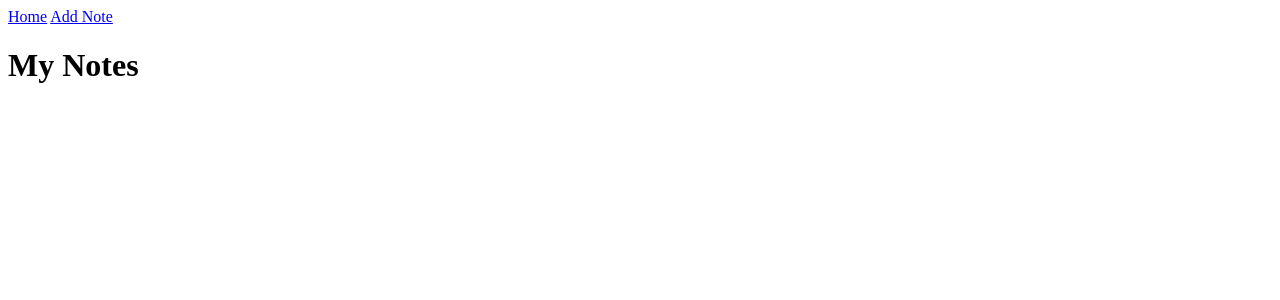
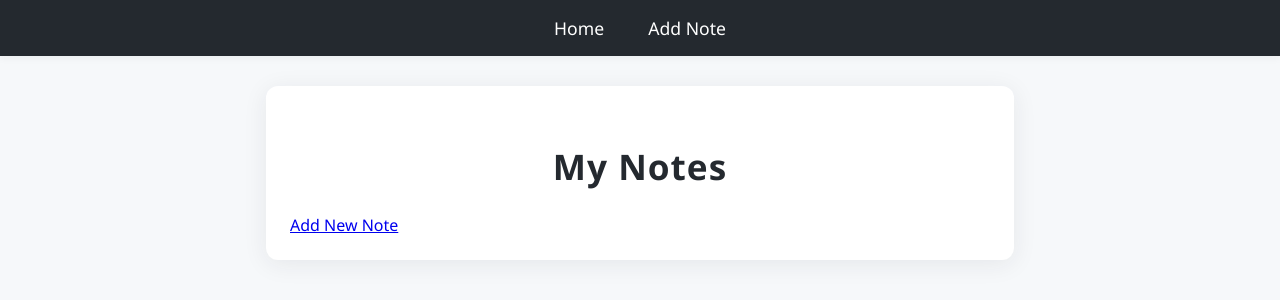
Before and after one commit to prathamesh7002/Notes_app, a Flask app: page / in a window 1280 px wide. Shown: the top 300 px of the page. Run offline with Flask 3, Linux system fonts and the light colour scheme.

Commit message:
updated template

```diff
--- a/templates/base.html
+++ b/templates/base.html
@@ -2,6 +2,7 @@
 <html>
 <head>
     <title>{% block title %}Notes App{% endblock %}</title>
+    <link rel="stylesheet" type="text/css" href="{{ url_for('static', filename='styles.css') }}">
 </head>
 <body>
     <div class="navbar">
@@ -9,7 +10,9 @@
         <a href="{{ url_for('add_note') }}">Add Note</a>
     </div>
     <div class="content">
-        {% block content %}{% endblock %}
+        {% block content %}
+
+        {% endblock %}
     </div>
 </body>
 </html>
--- a/templates/home.html
+++ b/templates/home.html
@@ -13,4 +13,5 @@
         </li>
         {% endfor %}
     </ul>
+    <a href="{{ url_for('add_note') }}">Add New Note</a>
 {% endblock %}
```
Lines whose indentation alone changed are shown as unchanged.
